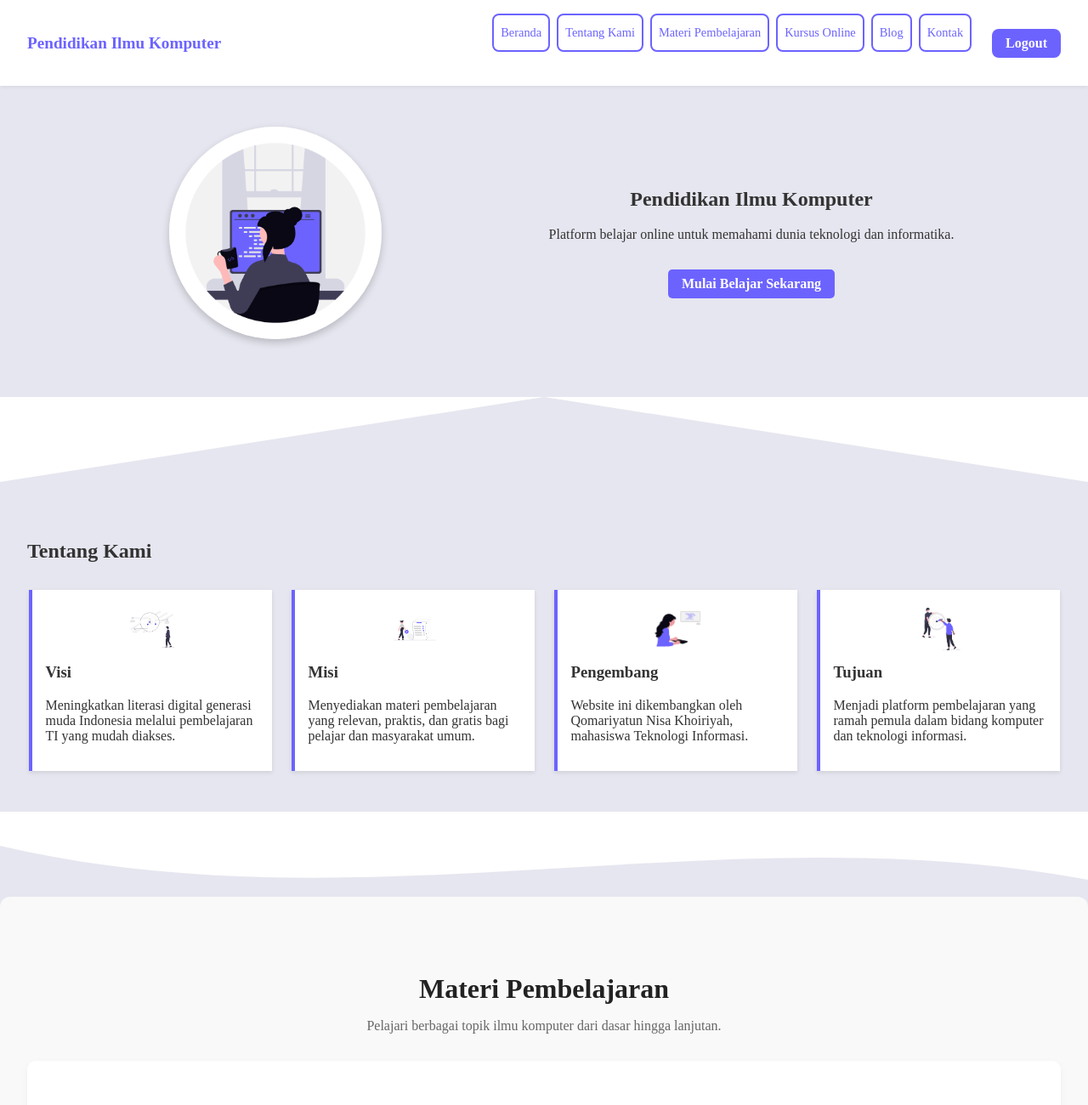
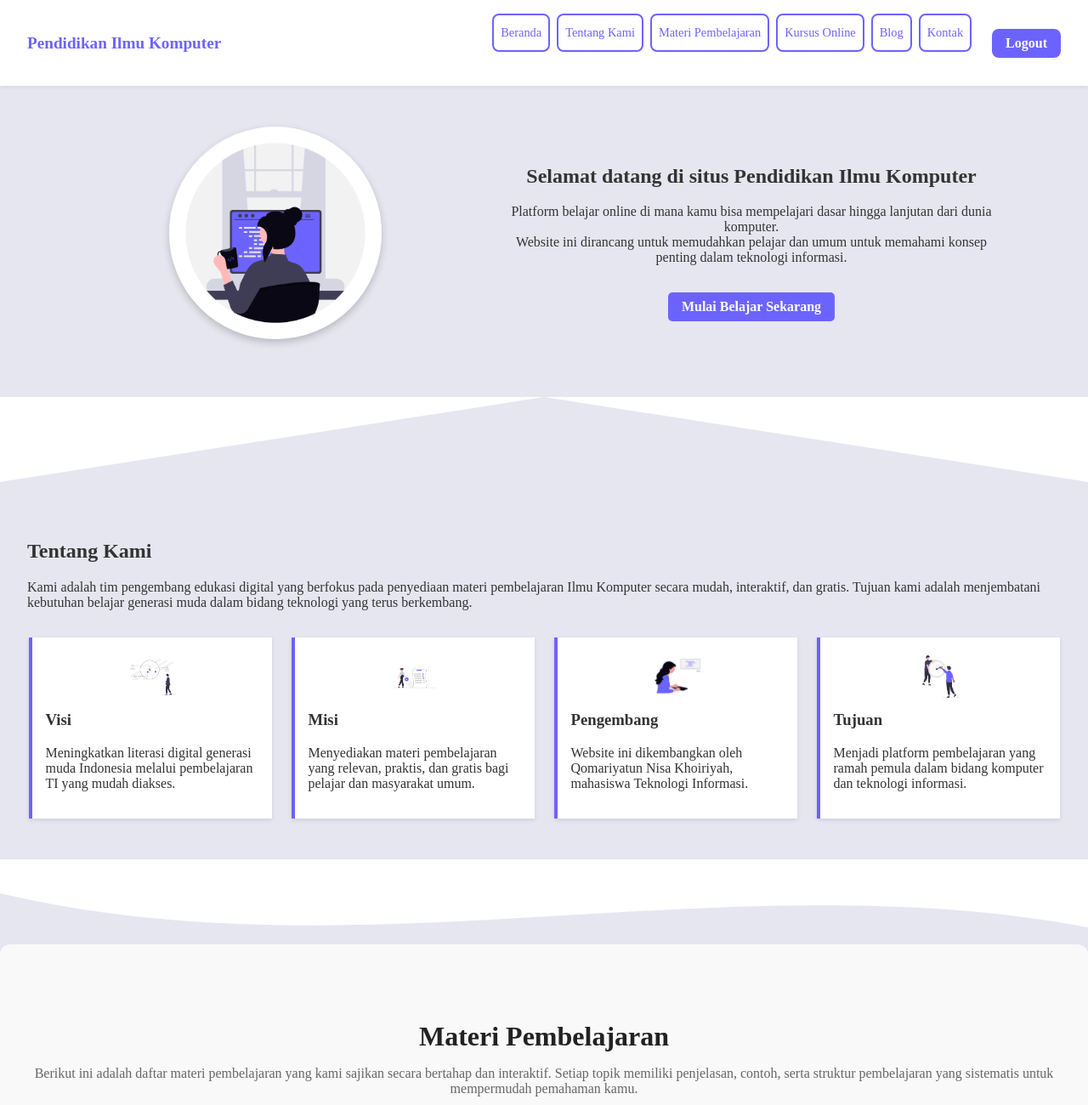
Before and after one commit to Qomariyatunnisa/uas-infrastruktur-qomariyatunnisa, a plain HTML site: page home.html in a window 1280 px wide. Shown: the top 1300 px of the page at 85% size. Drawn offline with nearby package versions, Linux system fonts and the light colour scheme; sample sign-in values are in the browser's storage.

Commit message:
Update home.html

```diff
--- a/home.html
+++ b/home.html
@@ -38,8 +38,9 @@
     <img src="undraw_programmer_raqr.png" alt="Ilustrasi Mahasiswa Belajar">
   </div>
   <div class="hero-text">
-    <h1>Pendidikan Ilmu Komputer</h1>
-    <p>Platform belajar online untuk memahami dunia teknologi dan informatika.</p>
+    <h1>Selamat datang di situs Pendidikan Ilmu Komputer</h1>
+    <p>Platform belajar online di mana kamu bisa mempelajari dasar hingga lanjutan dari dunia komputer.<br>
+      Website ini dirancang untuk memudahkan pelajar dan umum untuk memahami konsep penting dalam teknologi informasi.</p>
     <a class="cta" href="#materi">Mulai Belajar Sekarang</a>
   </div>
 </header>
@@ -54,6 +55,7 @@
 
   <section id="tentang">
   <h2>Tentang Kami</h2>
+    Kami adalah tim pengembang edukasi digital yang berfokus pada penyediaan materi pembelajaran Ilmu Komputer secara mudah, interaktif, dan gratis. Tujuan kami adalah menjembatani kebutuhan belajar generasi muda dalam bidang teknologi yang terus berkembang.<br>
   <div class="tentang-container">
     <div class="tentang-box fade-in visible" style="transition-delay: 0s;">
       <img src="visi.png" alt="Visi" class="tentang-img">
@@ -89,7 +91,7 @@
 
   <section id="materi">
   <h2 class="section-title">Materi Pembelajaran</h2>
-  <p class="section-subtitle">Pelajari berbagai topik ilmu komputer dari dasar hingga lanjutan.</p>
+  <p class="section-subtitle">Berikut ini adalah daftar materi pembelajaran yang kami sajikan secara bertahap dan interaktif. Setiap topik memiliki penjelasan, contoh, serta struktur pembelajaran yang sistematis untuk mempermudah pemahaman kamu.</p>
 
   <div class="materi-card">
   <div class="materi-thumb python"></div>
@@ -318,7 +320,8 @@ if umur >= 18:
 
 
   <section id="kursus">
-  <h2><center>Kursus Online</center></h2>
+  <center><h2>Kursus Online</h2>
+    <br>Ikuti berbagai kursus yang kami sediakan mulai dari pemula hingga tingkat lanjut. Materi disusun sistematis dan dapat diakses kapan saja.</br></center>
   <div class="accordion">
 
     <div class="accordion-item">
@@ -500,7 +503,7 @@ if umur >= 18:
   <a href="https://wa.me/6283131164135" target="_blank" style="margin-right: 15px; color: #25d366;">
     <i class='bx bxl-whatsapp'></i>
   </a>
-  <a href="https://youtube.com/@namamu" target="_blank" style="color: #ff0000;">
+  <a href="#" target="_blank" style="color: #ff0000;">
     <i class='bx bxl-youtube'></i>
   </a>
 </div>
```
